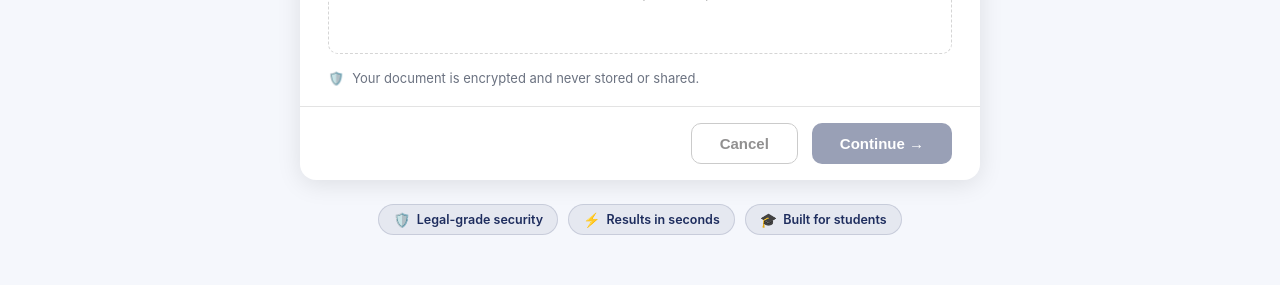
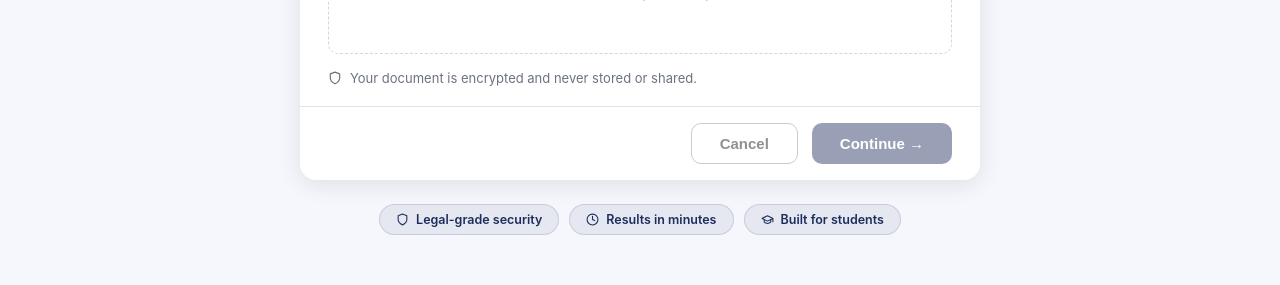
Before and after one commit to risha-ashwin/Capstone---Lease-Lens, a React (Create React App) app: page /Capstone---Lease-Lens/upload in a window 1280 px wide. Shown: the part 599-884 px from the top of the page. Built offline with nearby package versions, Linux system fonts and the light colour scheme; no server answers; sample sign-in values are in the browser's storage; the HTML template or start-up script is replaced by a standard one.

Commit message:
Upload design fix

```diff
--- a/src/pages/Upload.css
+++ b/src/pages/Upload.css
@@ -233,11 +233,17 @@
   color: var(--blue-primary);
   font-size: 12.5px;
   font-weight: 600;
-  padding: 6px 14px;
+  font-family: var(--font-body);
+  padding: 7px 16px;
   border-radius: var(--radius-full);
-  display: flex;
+  display: inline-flex;
   align-items: center;
-  gap: 6px;
+  gap: 7px;
+}
+
+.upload-section .trust-pill svg {
+  flex-shrink: 0;
+  color: var(--blue-primary);
 }
 
 @media (max-width: 680px) {
--- a/src/pages/Upload.js
+++ b/src/pages/Upload.js
@@ -21,11 +21,9 @@ function UploadPage() {
       setError('File size must be under 20 MB.');
       return false;
     }
-
     const leaseKeywords = ['lease', 'rental', 'tenancy', 'rent', 'agreement', 'contract'];
     const fileName = f.name.toLowerCase();
     const hasLeaseKeyword = leaseKeywords.some(keyword => fileName.includes(keyword));
-
     if (!hasLeaseKeyword) {
       setError('This does not appear to be a lease document. Please upload a lease or rental agreement.');
       return false;
@@ -147,14 +145,20 @@ function UploadPage() {
 
             {error && (
               <div className="upload-error" role="alert">
-                <span className="upload-error__icon">⚠</span>
+                <svg width="15" height="15" viewBox="0 0 24 24" fill="none" stroke="currentColor" strokeWidth="2" strokeLinecap="round" strokeLinejoin="round">
+                  <circle cx="12" cy="12" r="10"/>
+                  <line x1="12" y1="8" x2="12" y2="12"/>
+                  <line x1="12" y1="16" x2="12.01" y2="16"/>
+                </svg>
                 {error}
               </div>
             )}
 
             {!file && (
               <div className="upload-security">
-                <span>🛡️</span>
+                <svg width="14" height="14" viewBox="0 0 24 24" fill="none" stroke="currentColor" strokeWidth="2" strokeLinecap="round" strokeLinejoin="round">
+                  <path d="M12 22s8-4 8-10V5l-8-3-8 3v7c0 6 8 10 8 10z"/>
+                </svg>
                 <span>Your document is encrypted and never stored or shared.</span>
               </div>
             )}
@@ -176,15 +180,23 @@ function UploadPage() {
 
         <div className="upload-trust">
           <div className="trust-pill">
-            <span style={{ fontSize: 14 }}>🛡️</span>
+            <svg width="13" height="13" viewBox="0 0 24 24" fill="none" stroke="currentColor" strokeWidth="2" strokeLinecap="round" strokeLinejoin="round">
+              <path d="M12 22s8-4 8-10V5l-8-3-8 3v7c0 6 8 10 8 10z"/>
+            </svg>
             <span>Legal-grade security</span>
           </div>
           <div className="trust-pill">
-            <span style={{ fontSize: 14 }}>⚡</span>
-            <span>Results in seconds</span>
+            <svg width="13" height="13" viewBox="0 0 24 24" fill="none" stroke="currentColor" strokeWidth="2" strokeLinecap="round" strokeLinejoin="round">
+              <circle cx="12" cy="12" r="10"/>
+              <polyline points="12 6 12 12 16 14"/>
+            </svg>
+            <span>Results in minutes</span>
           </div>
           <div className="trust-pill">
-            <span style={{ fontSize: 14 }}>🎓</span>
+            <svg width="13" height="13" viewBox="0 0 24 24" fill="none" stroke="currentColor" strokeWidth="2" strokeLinecap="round" strokeLinejoin="round">
+              <path d="M22 10v6M2 10l10-5 10 5-10 5z"/>
+              <path d="M6 12v5c3 3 9 3 12 0v-5"/>
+            </svg>
             <span>Built for students</span>
           </div>
         </div>
```
